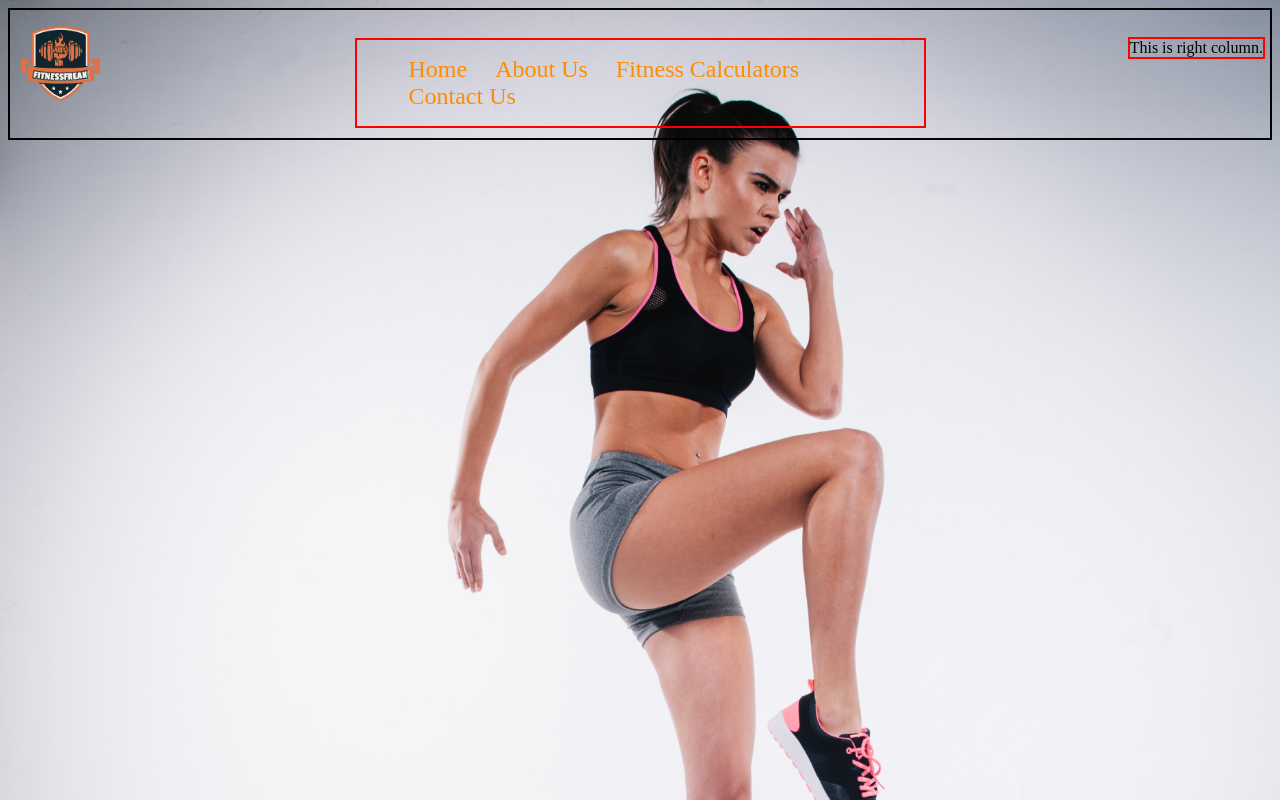
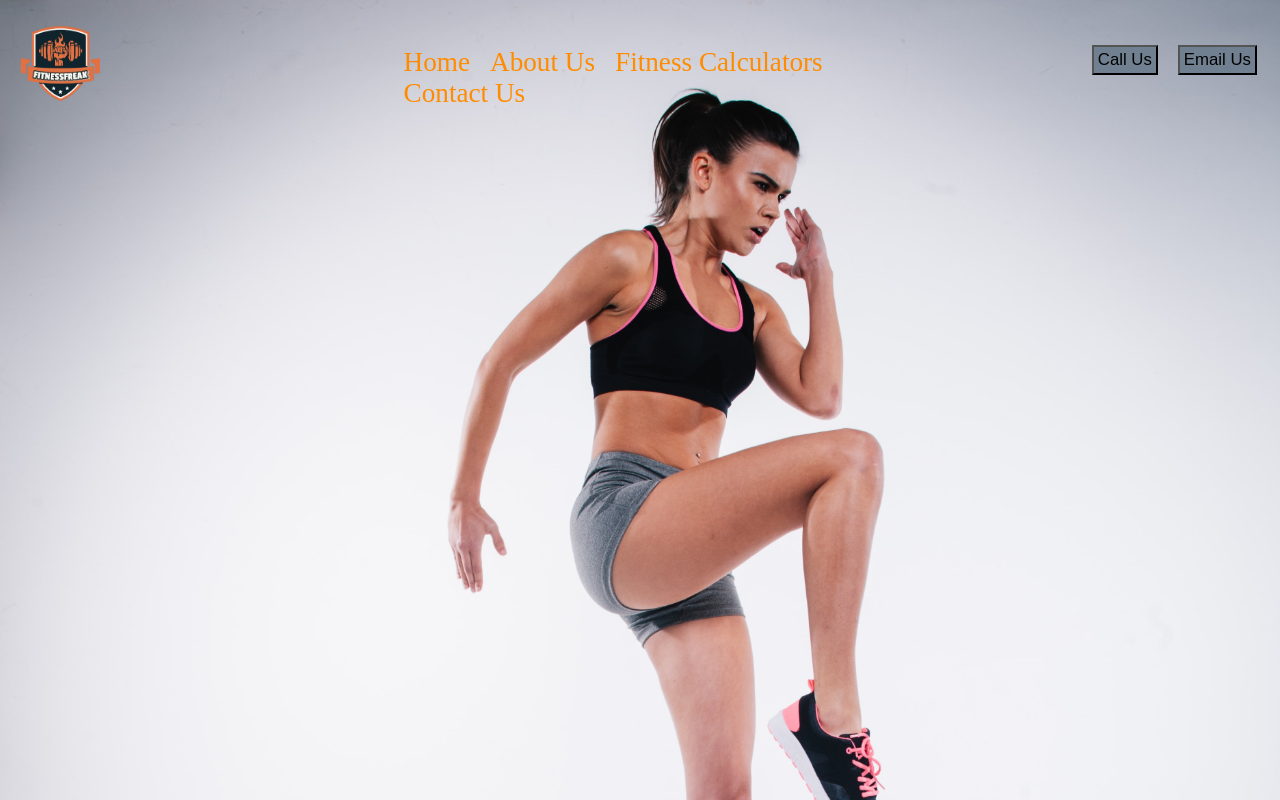
Before and after one commit to VidurAgarwal/Gym-Website, a plain HTML site: page index.html in a window 1280 px wide. Drawn offline with Linux system fonts and the light colour scheme.

Commit message:
Buttons are added

```diff
--- a/index.html
+++ b/index.html
@@ -22,7 +22,8 @@
             </ul>
         </div>
         <div class="right">
-            This is right column.
+            <button class="btn">Call Us</button>
+            <button class="btn">Email Us</button>
         </div>
     </header>
 
--- a/style.css
+++ b/style.css
@@ -4,11 +4,11 @@ background-size: cover;
 box-sizing: border-box;
 }
 header{
-    border: 2px solid black;
+    /* border: 2px solid black; */
 }
  .mid, .right{
 
-    border: 2px solid red;
+    /* border: 2px solid red; */
     display: inline-block;
 }
 .left{
@@ -19,12 +19,13 @@ header{
     position: absolute;
     top: 25px;
     left: 20px;
+    /* border: 2px solid violet; */
 }
 .mid{
 
     display: block;
     width:45%;
-    margin: 10px auto;
+    margin: 5px auto;
 }
 .right{
     position: absolute;
@@ -37,12 +38,12 @@ header{
 .navbar li{
     display: inline-block;
     list-style: none;
-    padding: 0px 12px;
+    padding: 0px 8px;
 }
 .navbar li a{
     color: darkorange;
     text-decoration: none;
-    font-size: 1.5em;
+    font-size: 1.7em;
 
 }
 .navbar li a:hover, .navbar li a:active{
@@ -50,3 +51,17 @@ header{
     font-weight: bolder;
     text-decoration: underline;
 }
+.btn{
+    margin: 8px;
+    font-size: 1.05em;
+    font-weight: lighter;
+    background-color: slategrey;
+    padding: 3px 4px;
+    cursor: pointer;
+    transition-duration: 1.8s;
+}
+.btn:hover{
+    background-color: tomato;
+    color: white;
+    box-shadow: 0 12px 16px 0 rgba(41, 39, 39, 2.4),0 17px 50px 0 rgba(0,0,0,0.19);
+}
```
